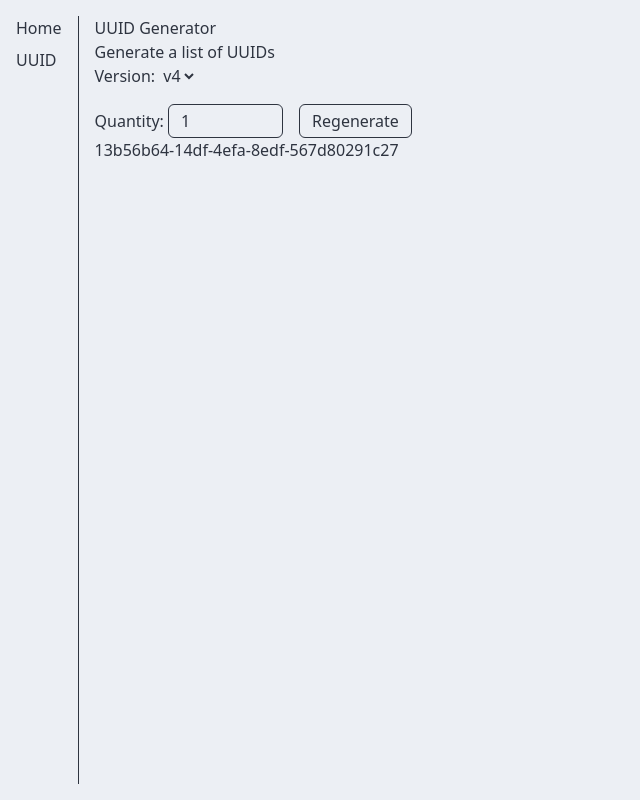
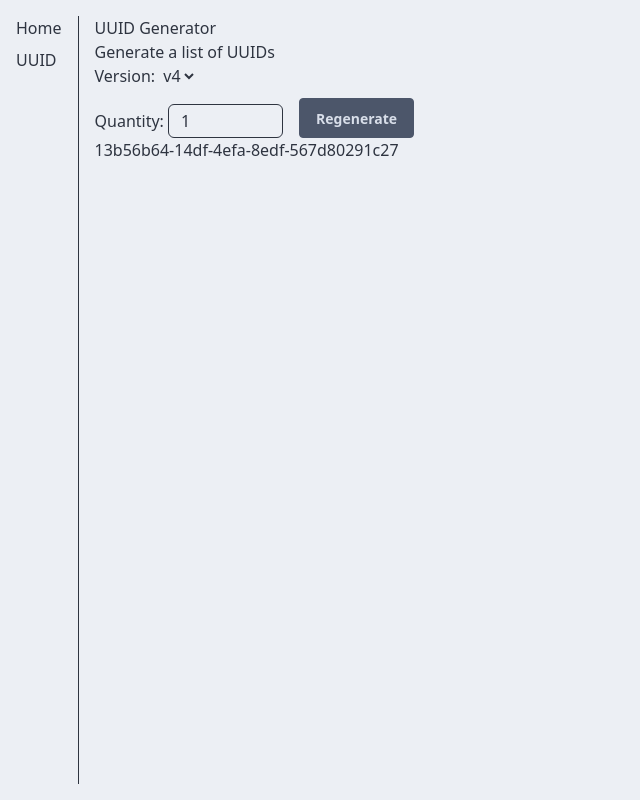
Before and after one commit to matthew-vance/toolbox, a SvelteKit app: page /uuid in a window 1280 px wide. Shown: the whole page, without its empty margins (0-640 px from the left). Built offline with nearby package versions, Linux system fonts and the light colour scheme.

Commit message:
create button component

```diff
--- /dev/null
+++ b/src/lib/components/button.svelte
@@ -0,0 +1,78 @@
+<script lang="ts">
+  import { Button } from "bits-ui";
+  import { tv } from "tailwind-variants";
+  import type { HTMLButtonAttributes } from "svelte/elements";
+  import { cn } from "$lib/utils";
+
+  const variants = [
+    "neutral",
+    "primary",
+    "secondary",
+    "accent",
+    "info",
+    "success",
+    "warning",
+    "error",
+    "ghost",
+    "link",
+  ] as const;
+  type Variant = (typeof variants)[number];
+  const sizes = ["sm", "md", "lg"] as const;
+  type Size = (typeof sizes)[number];
+  const styles = ["soft", "outline", "dash", "active"] as const;
+  type Style = (typeof styles)[number];
+  const mods = ["wide", "square", "circle", "block"] as const;
+  type Mod = (typeof mods)[number];
+
+  type ButtonProps = {
+    variant?: Variant;
+    size?: Size;
+    style?: Style;
+    mod?: Mod;
+  } & Button.RootProps;
+
+  let { variant, size, style, mod, children, ...props }: ButtonProps = $props();
+
+  const button = tv({
+    base: "btn",
+    variants: {
+      size: {
+        sm: "btn-xs md:btn-sm",
+        md: "btn-sm md:btn-md",
+        lg: "btn-md md:btn-lg",
+      },
+      variant: {
+        neutral: "btn-neutral",
+        primary: "btn-primary",
+        secondary: "btn-secondary",
+        accent: "btn-accent",
+        info: "btn-info",
+        success: "btn-success",
+        warning: "btn-warning",
+        error: "btn-error",
+        ghost: "btn-ghost",
+        link: "btn-link",
+      },
+      style: {
+        soft: "btn-soft",
+        outline: "btn-outline",
+        dash: "btn-dash",
+        active: "btn-active",
+      },
+      mod: {
+        wide: "btn-wide",
+        square: "btn-square",
+        circle: "btn-circle",
+        block: "btn-block",
+      },
+    },
+    defaultVariants: {
+      size: "md",
+      variant: "neutral",
+    },
+  });
+</script>
+
+<Button.Root {...props} class={cn(button({ variant, size, style, mod }))}>
+  {@render children?.()}
+</Button.Root>
--- a/src/lib/components/index.ts
+++ b/src/lib/components/index.ts
@@ -1 +1,2 @@
 export { default as TextInput } from "./text-input.svelte";
+export { default as Button } from "./button.svelte";
--- /dev/null
+++ b/src/lib/utils.ts
@@ -0,0 +1,7 @@
+import type { ClassValue } from "svelte/elements";
+import { clsx } from "clsx";
+import { twMerge } from "tailwind-merge";
+
+export function cn(...inputs: ClassValue[]) {
+  return twMerge(clsx(inputs));
+}
--- a/src/routes/uuid/+page.svelte
+++ b/src/routes/uuid/+page.svelte
@@ -1,6 +1,6 @@
 <script lang="ts">
   import { v4, v7 } from "uuid";
-  import { TextInput } from "$lib/components";
+  import { TextInput, Button } from "$lib/components";
 
   const uuidVersions = ["v4", "v7"] as const;
   type UUIDVersion = (typeof uuidVersions)[number];
@@ -33,10 +33,7 @@
       </label>
       <label>Quantity: <TextInput type="number" bind:value={quantity} min="1" max="100" /></label>
     </div>
-    <button
-      onclick={() => (uuids = generateUUIDs())}
-      class="border py-1 px-3 rounded-md hover:bg-gray-100 hover:cursor-pointer">Regenerate</button
-    >
+    <Button onclick={() => (uuids = generateUUIDs())}>Regenerate</Button>
   </div>
   {#each uuids as uuid}
     <p>{uuid}</p>
```
